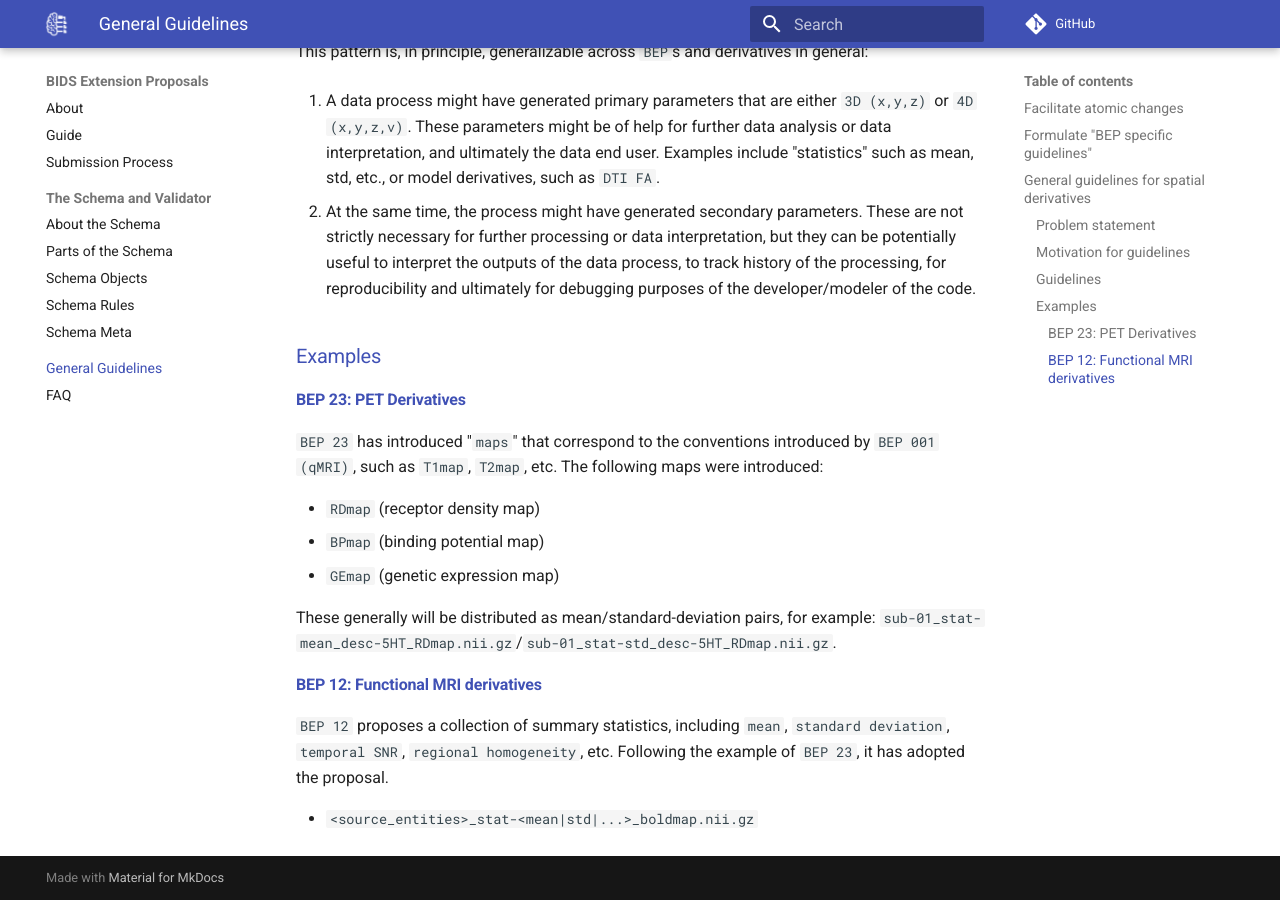
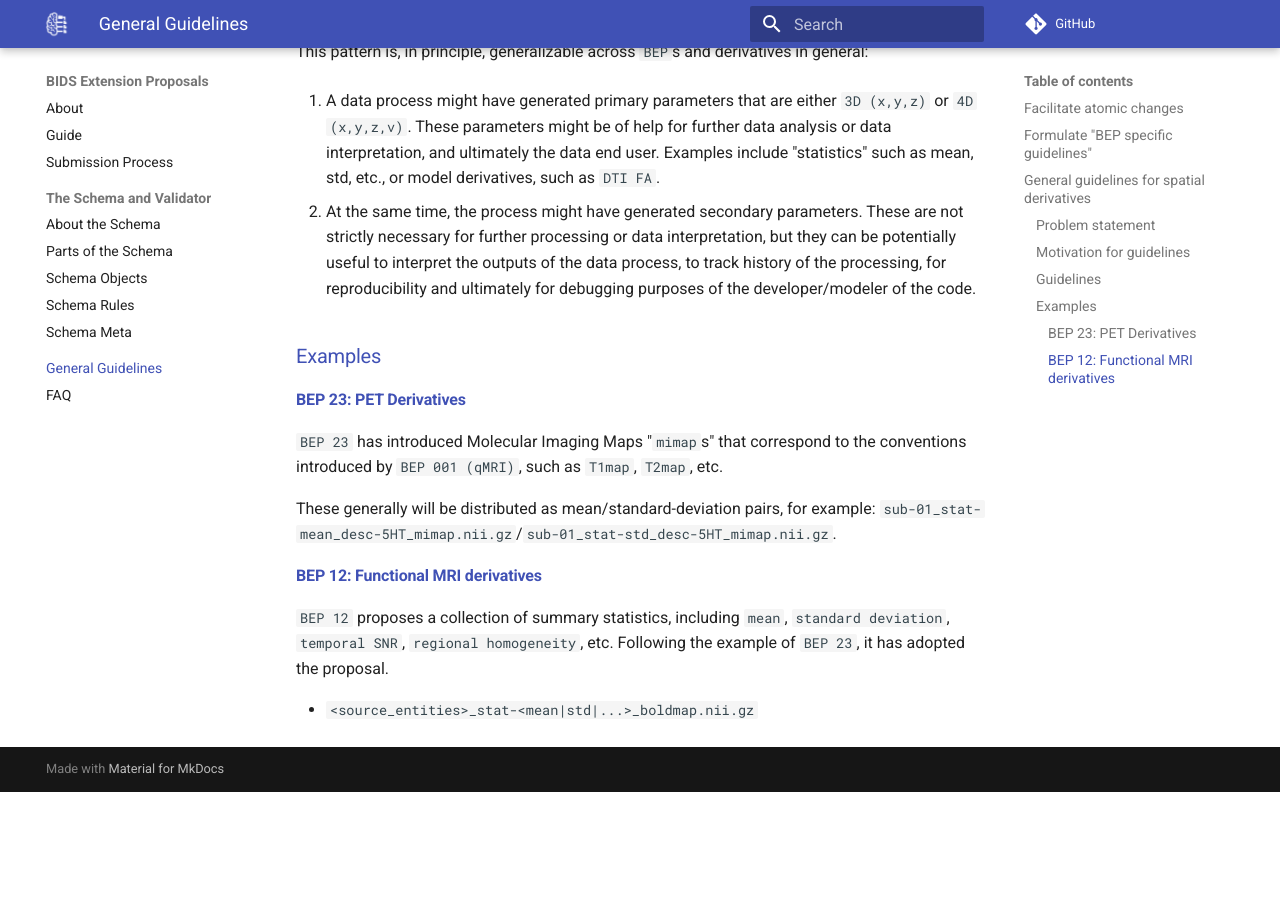
Before and after one commit to bids-standard/bids-extensions, an MkDocs documentation site: the page built from docs/general_guidelines.md, in a window 1280 px wide and 900 px high, scrolled down 1742 px. Built offline with MkDocs 1.6.1 and Material for MkDocs 9.7.7, drawn with Linux system fonts in a browser that asks for light colours; comment, search, counter and statistics services are not loaded; after the commit the page ends 2534 px from its top, so only the background shows below that.

Commit message:
Update docs/general_guidelines.md
Update to latest status of BEP23, ie `mimap`s and `stat-`mean/`std` maps as suggested by @effigies.

Co-authored-by: Chris Markiewicz <effigies@gmail.com>

```diff
--- a/docs/general_guidelines.md
+++ b/docs/general_guidelines.md
@@ -60,14 +60,9 @@ This pattern is, in principle, generalizable across `BEP`s and derivatives in ge
 
 #### BEP 23: PET Derivatives
 
-`BEP 23` has introduced "`maps`" that correspond to the conventions introduced by `BEP 001 (qMRI)`, such as `T1map`, `T2map`, etc.
-The following maps were introduced:
+`BEP 23` has introduced Molecular Imaging Maps "`mimap`s" that correspond to the conventions introduced by `BEP 001 (qMRI)`, such as `T1map`, `T2map`, etc.
 
-* `RDmap` (receptor density map)
-* `BPmap` (binding potential map)
-* `GEmap` (genetic expression map)
-
-These generally will be distributed as mean/standard-deviation pairs, for example: `sub-01_stat-mean_desc-5HT_RDmap.nii.gz`/`sub-01_stat-std_desc-5HT_RDmap.nii.gz`.
+These generally will be distributed as mean/standard-deviation pairs, for example: `sub-01_stat-mean_desc-5HT_mimap.nii.gz`/`sub-01_stat-std_desc-5HT_mimap.nii.gz`.
 
 #### BEP 12: Functional MRI derivatives
 
```
